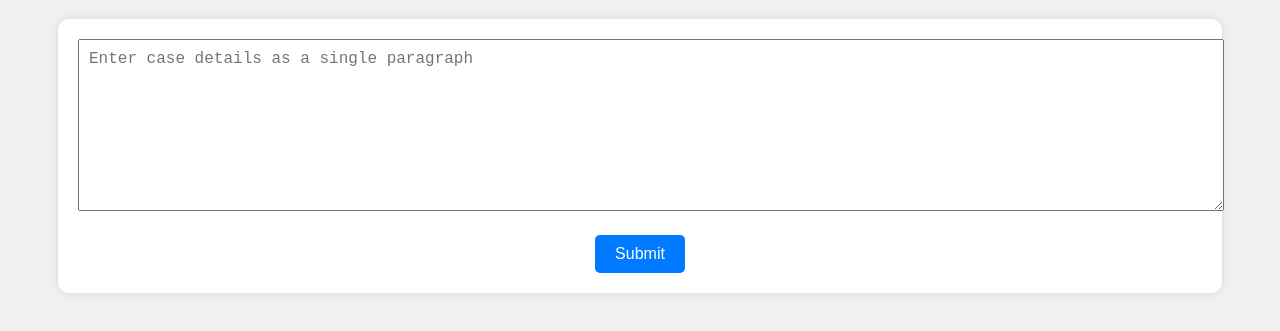
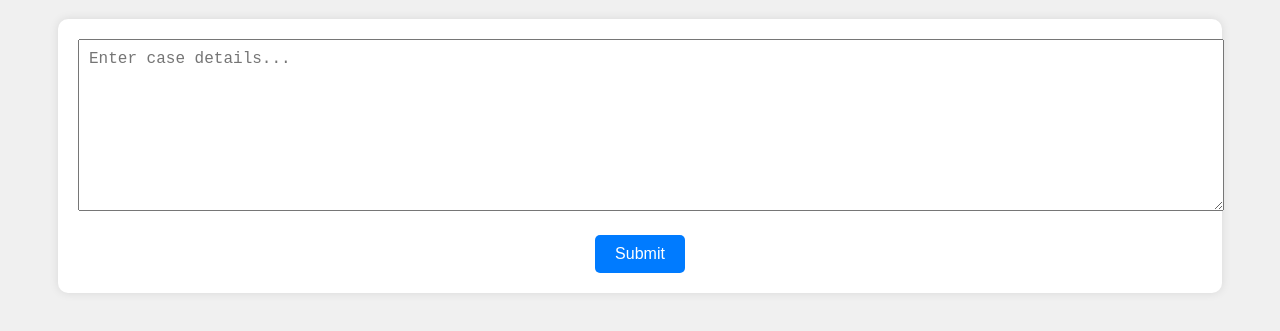
Before and after one commit to a-m-n-a/Crime-Case-CHATBOT, a website: page index.html in a window 1280 px wide. Shown: the part 119-450 px from the top of the page. Drawn offline with Linux system fonts and the light colour scheme.

Commit message:
removed cors

```diff
--- a/index.html
+++ b/index.html
@@ -15,7 +15,7 @@
 <body>
     <h1>Crime Case Chatbot</h1>
     <form id="caseForm">
-        <textarea id="caseDetails" placeholder="Enter case details as a single paragraph"></textarea>
+        <textarea id="caseDetails" placeholder="Enter case details..."></textarea>
         <button type="submit">Submit</button>
     </form>
     <div id="output"></div>
--- a/index.js
+++ b/index.js
@@ -5,8 +5,8 @@ const cors = require('cors');
 const fs = require('fs');
 const path = require('path');
 
-app.use(express.static(path.join(__dirname, 'public')));  // Make sure your CSS file is in the 'public' directory
-app.use(cors());
+app.use(express.static(path.join(__dirname, 'public')));  // Make sure your CSS and JS files are in the 'public' directory
+//app.use(cors());
 
 app.use(express.json());
 
--- a/public/app.js
+++ b/public/app.js
@@ -1,7 +1,7 @@
 document.getElementById('caseForm').addEventListener('submit', async function(event) {
     event.preventDefault();
     const caseDetails = document.getElementById('caseDetails').value;
-    const response = await fetch('http://localhost:3000/analyze-case', {
+        const response = await fetch('http://localhost:3000/analyze-case', {
         method: 'POST',
         headers: { 'Content-Type': 'application/json' },
         body: JSON.stringify({ caseDetails })
```
